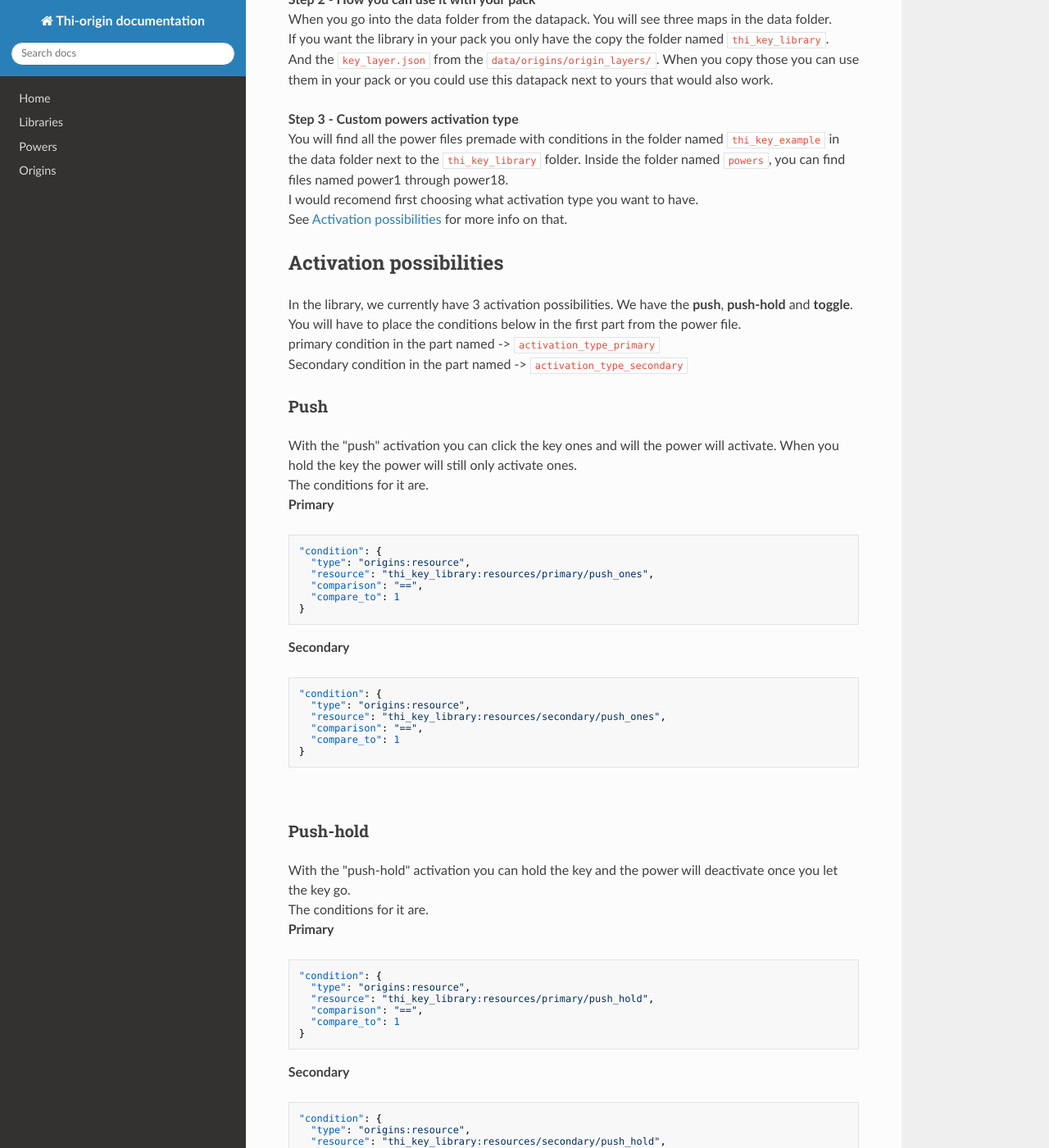
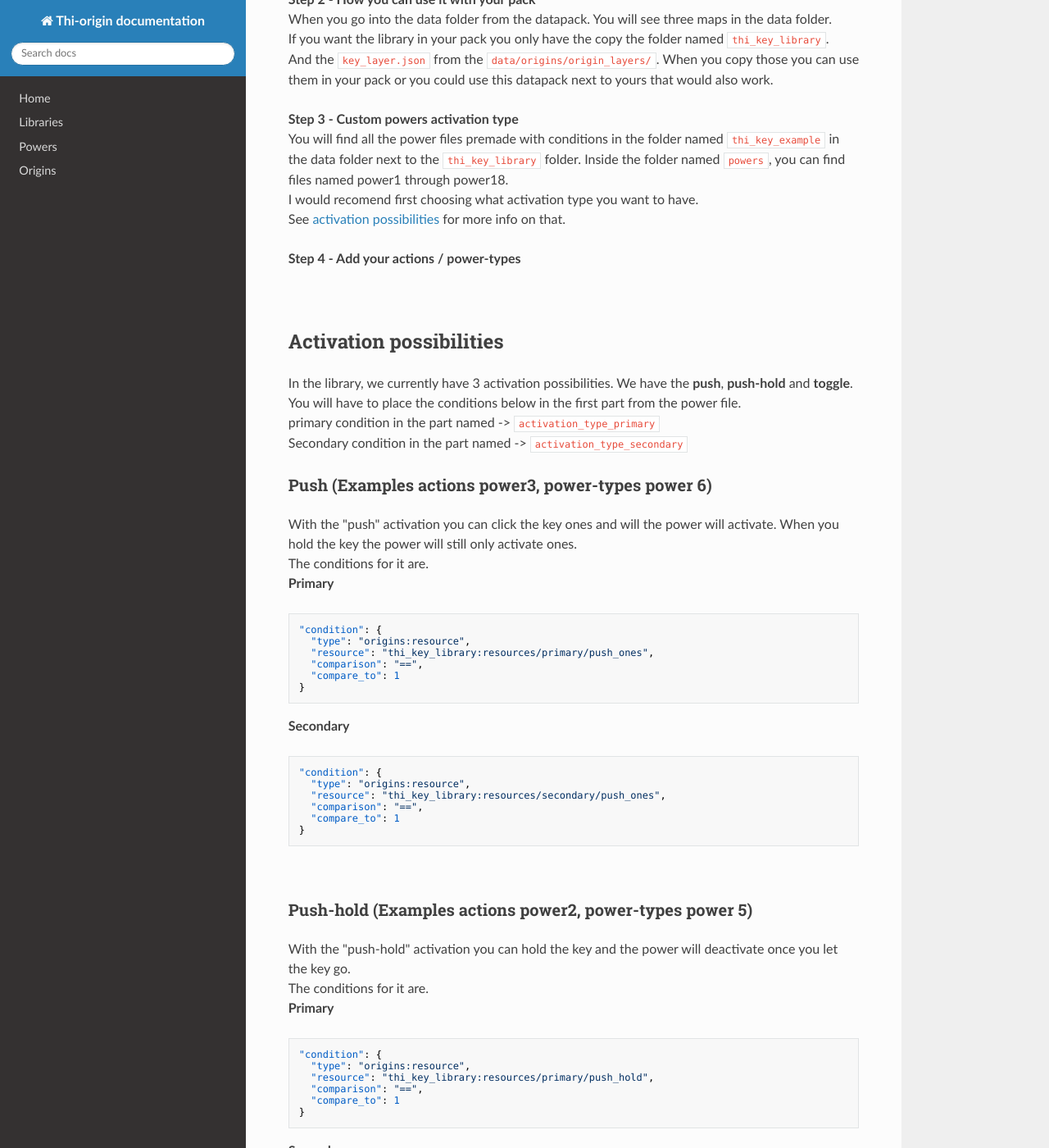
Before and after one commit to MisionThi/thi-origins-stuff, an MkDocs documentation site: the page built from docs/thi_key_library.md, in a window 1280 px wide and 1400 px high, scrolled down 494 px. Shown: the whole window at 82% size. Built offline with MkDocs 1.6.1, drawn with Linux system fonts in a browser that asks for light colours; nearby versions of some CDN libraries; some of the changed text lies outside the part shown.

Commit message:
Update thi_key_library.md

````diff
--- a/docs/thi_key_library.md
+++ b/docs/thi_key_library.md
@@ -28,15 +28,19 @@ them in your pack or you could use this datapack next to yours that would also w
 You will find all the power files premade with conditions in the folder named `thi_key_example` in the data folder next to the `thi_key_library` folder.
 Inside the folder named `powers`, you can find files named power1 through power18. <br >
 I would recomend first choosing what activation type you want to have. <br />
-See [Activation possibilities](#activation-possibilities) for more info on that.
+See [activation possibilities](#activation-possibilities) for more info on that. <br />
 
+**Step 4 - Add your actions / power-types** <br />
+
+
+<br />
 ## Activation possibilities
 In the library, we currently have 3 activation possibilities. We have the **push**, **push-hold** and **toggle**.
 You will have to place the conditions below in the first part from the power file. <br />
 primary condition in the part named -> `activation_type_primary` <br />
 Secondary condition in the part named -> `activation_type_secondary`
 
-### Push
+### Push (Examples actions power3, power-types power 6)
 With the "push" activation you can click the key ones and will the power will activate.
 When you hold the key the power will still only activate ones. <br />
 The conditions for it are. <br />
@@ -61,7 +65,7 @@ The conditions for it are. <br />
 ```
 <br />
 
-### Push-hold
+### Push-hold (Examples actions power2, power-types power 5)
 With the "push-hold" activation you can hold the key and the power will deactivate once you let the key go. <br />
 The conditions for it are. <br />
 **Primary**
@@ -85,7 +89,7 @@ The conditions for it are. <br />
 ```
 <br />
 
-### Toggle
+### Toggle (Examples actions power1, power-types power 4)
 With the "toggle" activation you press the key ones to activate and ones to deactivate. <br />
 The conditions for it are. <br />
 **Primary**
````
